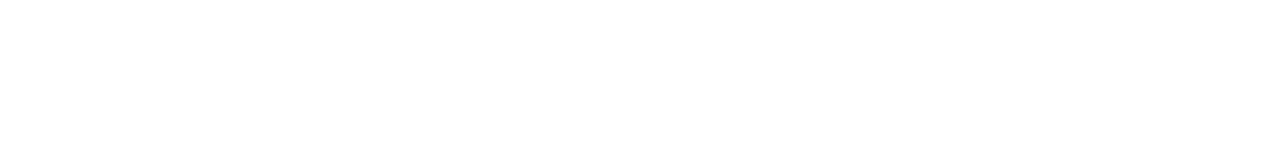
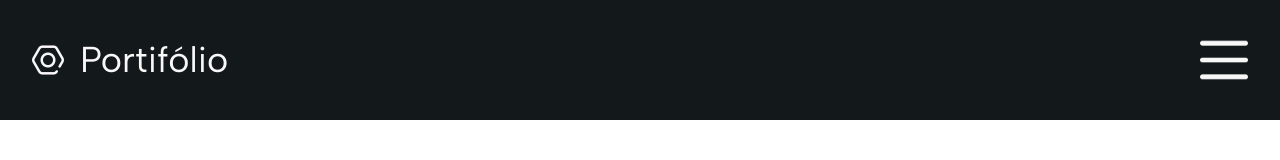
Before and after one commit to lumaiasl/Landing-Page-Tailwind, a website: page src/index.html in a window 1280 px wide. Drawn offline with Linux system fonts and the light colour scheme.

Commit message:
feat: header da página

```diff
--- a/src/index.html
+++ b/src/index.html
@@ -6,5 +6,17 @@
     <link href="./output.css" rel="stylesheet" />
     <title>Landing Page</title>
   </head>
-  <body></body>
+  <body class="font-main">
+    <header
+      class="flex items-center justify-between px-8 py-9 bg-black text-white h-30"
+    >
+      <div class="flex items-center gap-4">
+        <div class="size-8">
+          <img class="" src="./img/icon_logo.png" alt="Logo do site" />
+        </div>
+        <h1 class="text-4xl">Portifólio</h1>
+      </div>
+      <div class="size-12"><img src="./img/icon_hamburguer.png" alt="" /></div>
+    </header>
+  </body>
 </html>
```
Also changed, not shown: src/output.css.
